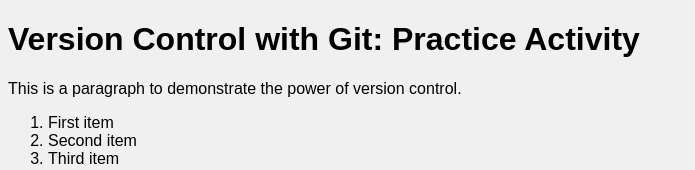
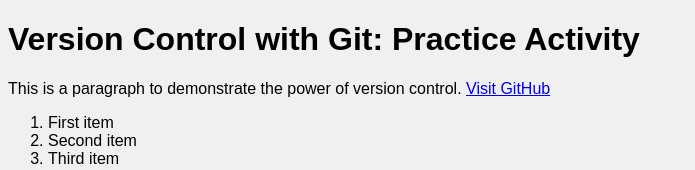
Before and after one commit to mmauu/AN32-MAURICIO-MA1, a plain HTML site: page index.html in a window 1280 px wide. Shown: the top 170 px of the page, without its empty margins (0-695 px from the left). Drawn offline with Linux system fonts and the light colour scheme.

Commit message:
Commit 8: Add internal link to GitHub

```diff
--- a/index.html
+++ b/index.html
@@ -6,7 +6,9 @@
 <body>
     <h1>Version Control with Git: Practice Activity</h1>
 
-    <p>This is a paragraph to demonstrate the power of version control.</p>
+    <p>This is a paragraph to demonstrate the power of version control.
+    <a href="https://github.com/mmauu/AN32-MAURICIO-MA1.git">Visit GitHub</a>
+    </p>
 
     <ol>
     <li>First item</li>
```
